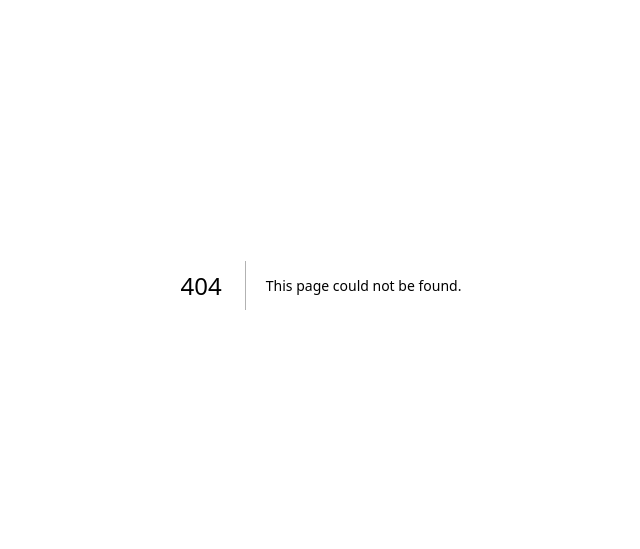
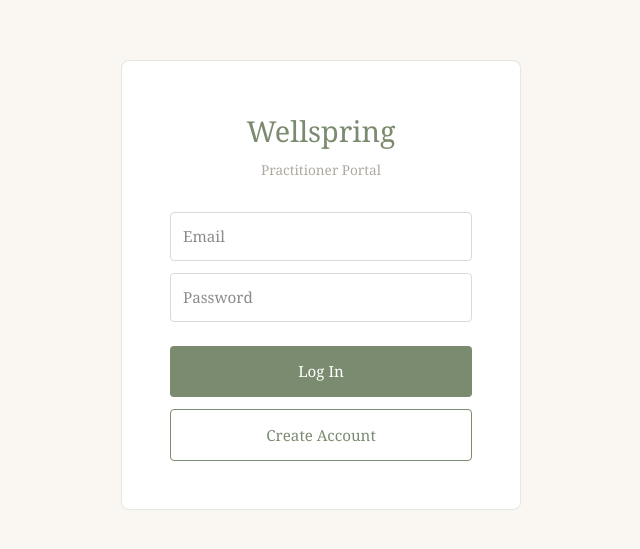
Before and after one commit to wellspringhairspa/wellspring-platform, a Next.js app: page /login in a window 1280 px wide. Before the commit this address had no page. Shown: the part 115-664 px from the top of the page, without its empty margins (319-959 px from the left). Built offline with nearby package versions, Linux system fonts and the light colour scheme; no server answers.

Commit message:
add login page

```diff
--- /dev/null
+++ b/app/login/page.js
@@ -0,0 +1,60 @@
+'use client'
+import { useState } from 'react'
+import { supabase } from '../../lib/supabase'
+
+export default function Login() {
+  const [email, setEmail] = useState('')
+  const [password, setPassword] = useState('')
+  const [message, setMessage] = useState('')
+
+  const handleLogin = async () => {
+    const { error } = await supabase.auth.signInWithPassword({ email, password })
+    if (error) {
+      setMessage(error.message)
+    } else {
+      window.location.href = '/dashboard'
+    }
+  }
+
+  const handleSignup = async () => {
+    const { error } = await supabase.auth.signUp({ email, password })
+    if (error) {
+      setMessage(error.message)
+    } else {
+      setMessage('Check your email to confirm your account!')
+    }
+  }
+
+  return (
+    <div style={{minHeight:'100vh', backgroundColor:'#FAF7F2', display:'flex', alignItems:'center', justifyContent:'center', fontFamily:'Georgia, serif'}}>
+      <div style={{backgroundColor:'white', padding:'48px', borderRadius:'8px', border:'1px solid rgba(122,139,111,0.2)', width:'100%', maxWidth:'400px'}}>
+        <h1 style={{fontSize:'1.8rem', color:'#7A8B6F', marginBottom:'8px', textAlign:'center'}}>Wellspring</h1>
+        <p style={{fontSize:'0.85rem', color:'#B0A89E', textAlign:'center', marginBottom:'32px'}}>Practitioner Portal</p>
+
+        <input
+          type="email"
+          placeholder="Email"
+          value={email}
+          onChange={(e) => setEmail(e.target.value)}
+          style={{width:'100%', padding:'12px', border:'1px solid rgba(122,139,111,0.3)', borderRadius:'4px', marginBottom:'12px', fontSize:'0.95rem', fontFamily:'Georgia, serif'}}
+        />
+        <input
+          type="password"
+          placeholder="Password"
+          value={password}
+          onChange={(e) => setPassword(e.target.value)}
+          style={{width:'100%', padding:'12px', border:'1px solid rgba(122,139,111,0.3)', borderRadius:'4px', marginBottom:'24px', fontSize:'0.95rem', fontFamily:'Georgia, serif'}}
+        />
+
+        <button onClick={handleLogin} style={{width:'100%', padding:'14px', backgroundColor:'#7A8B6F', color:'white', border:'none', borderRadius:'4px', fontSize:'0.95rem', cursor:'pointer', marginBottom:'12px'}}>
+          Log In
+        </button>
+        <button onClick={handleSignup} style={{width:'100%', padding:'14px', backgroundColor:'transparent', color:'#7A8B6F', border:'1.5px solid #7A8B6F', borderRadius:'4px', fontSize:'0.95rem', cursor:'pointer'}}>
+          Create Account
+        </button>
+
+        {message && <p style={{marginTop:'16px', textAlign:'center', fontSize:'0.9rem', color:'#C4956A'}}>{message}</p>}
+      </div>
+    </div>
+  )
+}
```
